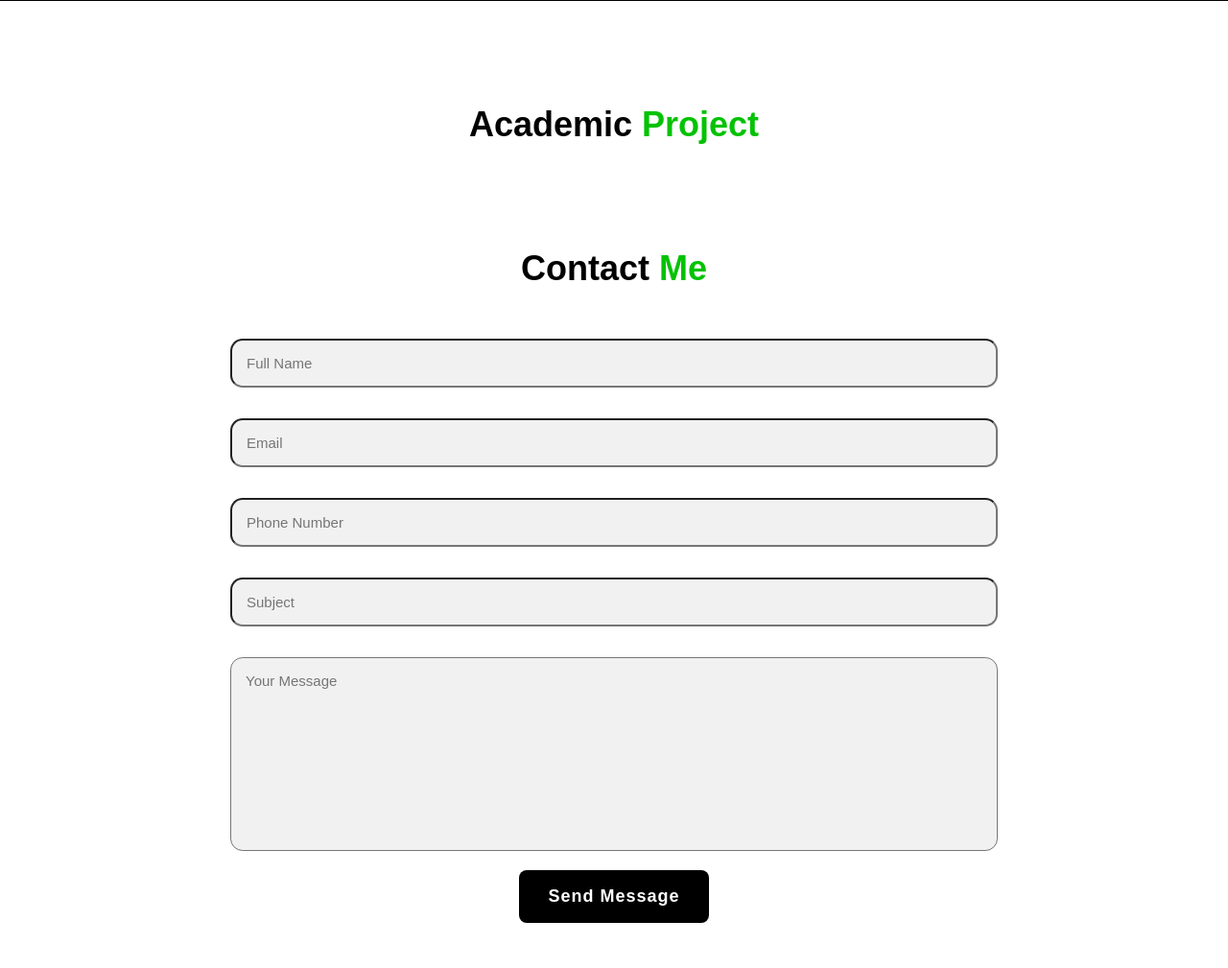
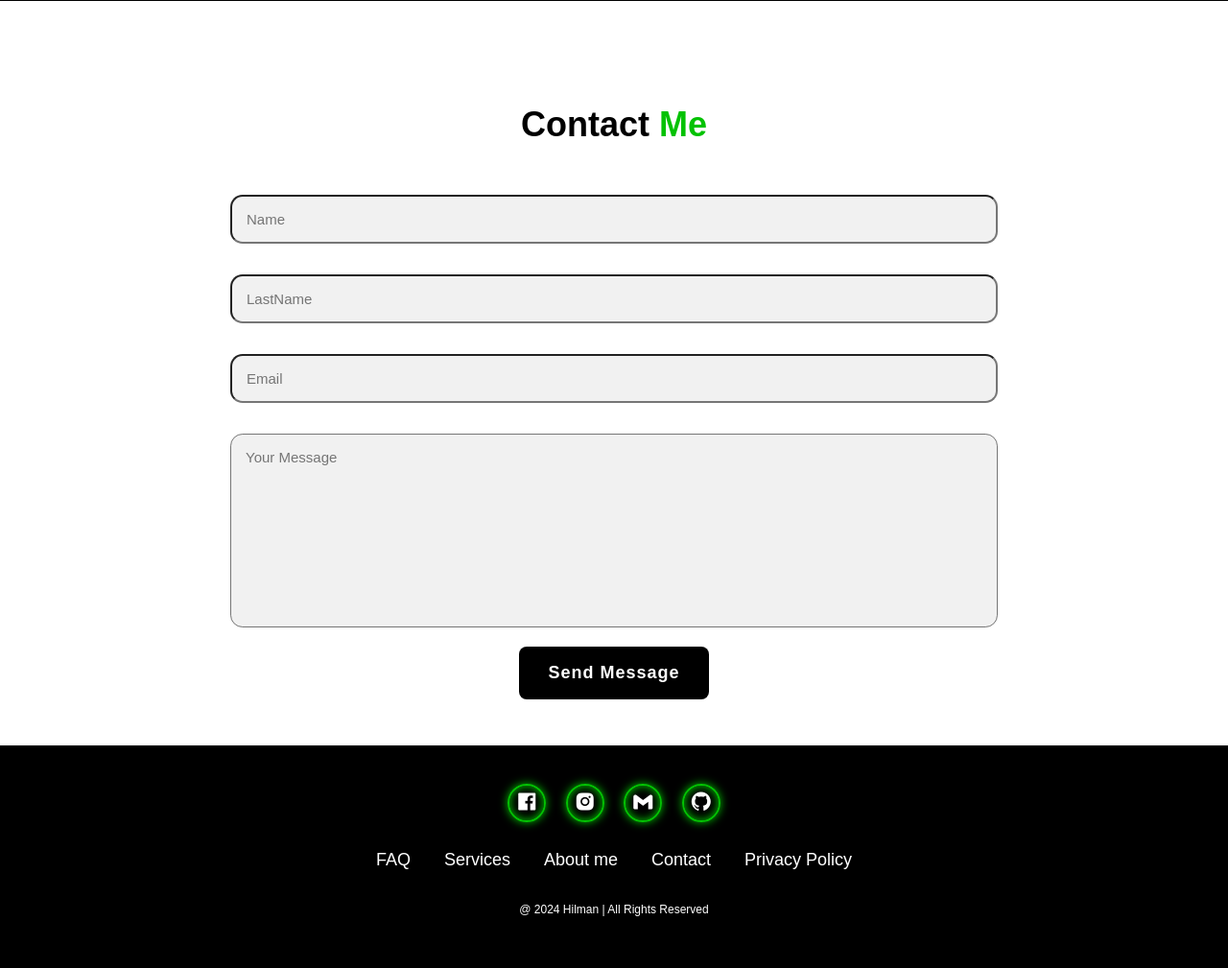
Before and after one commit to hilmanyusoh/Django-Personal-Website, a Django app: template personalweb/myproject/myapp/templates/index.html in a window 1280 px wide. Shown: the part 1649-2658 px from the top of the page at 96% size. Run offline with Django 5.2, Linux system fonts and the light colour scheme; the template is opened without the code that fills it, so the values that code supplies are empty.

Commit message:
Update index.html

```diff
--- a/personalweb/myproject/myapp/templates/index.html
+++ b/personalweb/myproject/myapp/templates/index.html
@@ -52,22 +52,17 @@
         </div>
     </section>
 
-    <section id="academic-projects" class="contact-form">
-        <h2 class="contact-me">Academic <span>Project</span></h2>
-    </section>
-
     <section id="contact" class="contact-form">
         <h2 class="contact-me">Contact <span>Me</span></h2>
 
         <form action="#">
             <div class="input-box">
-                <input type="text" name="name" placeholder="Full Name" required>
-                <input type="email" name="email" placeholder="Email" required>
+                <input type="text" name="name" placeholder="Name" required>
+                <input type="LastName" name="LastName" placeholder="LastName" required>
             </div>
 
             <div class="input-box">
-                <input type="tel" name="phone" placeholder="Phone Number">
-                <input type="text" name="subject" placeholder="Subject">
+                <input type="Email" name="Email" placeholder="Email">
             </div>
 
             <textarea name="message" id="message" cols="30" rows="10" placeholder="Your Message" required></textarea>
```
